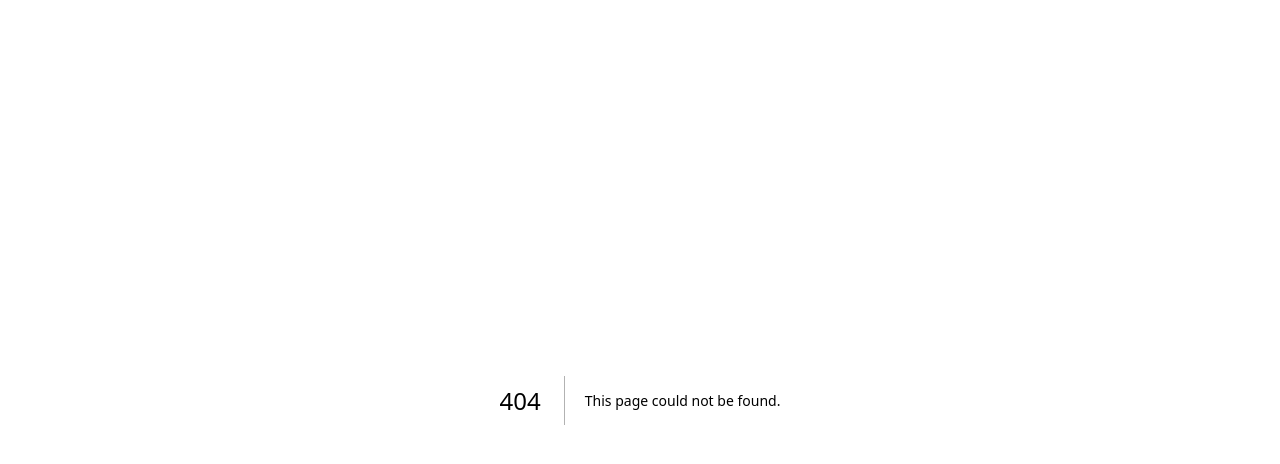
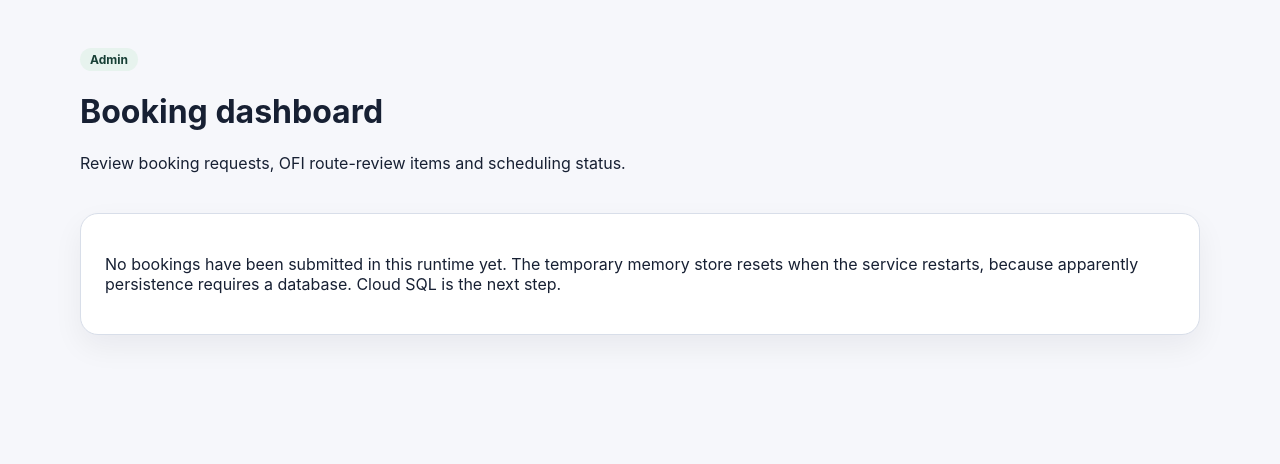
Before and after one commit to info-rbp/proinspect-booking-app, a Next.js app: page /admin in a window 1280 px wide. Before the commit this address had no page. Shown: the top 464 px of the page. Built offline with nearby package versions, Linux system fonts and the light colour scheme.

Commit message:
Add admin dashboard page

```diff
--- /dev/null
+++ b/app/admin/page.tsx
@@ -0,0 +1,19 @@
+import { AdminBookingTable } from '@/components/AdminBookingTable';
+import { listBookings } from '@/lib/database';
+
+export default async function AdminPage() {
+  const bookings = await listBookings();
+
+  return (
+    <main>
+      <div className="header">
+        <div>
+          <span className="badge">Admin</span>
+          <h1>Booking dashboard</h1>
+          <p>Review booking requests, OFI route-review items and scheduling status.</p>
+        </div>
+      </div>
+      <AdminBookingTable bookings={bookings} />
+    </main>
+  );
+}
```
